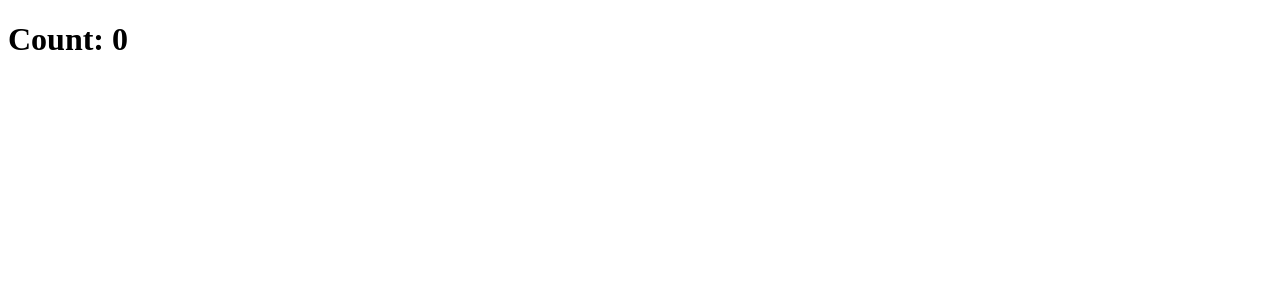
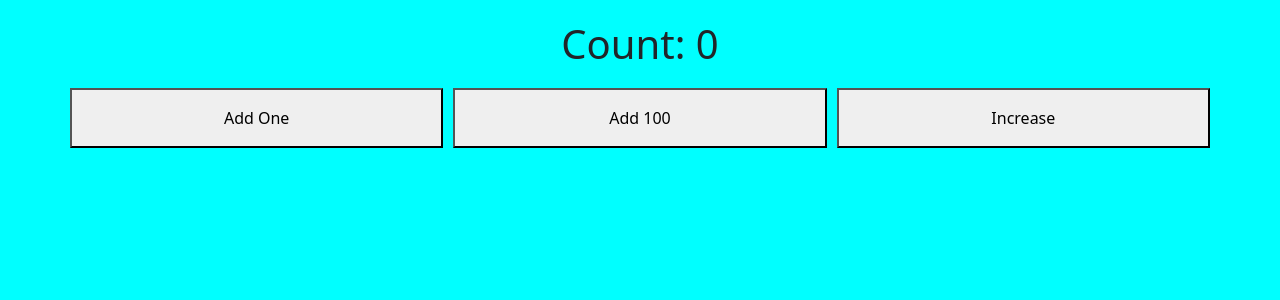
Before and after one commit to mate-academy/react_counter, a React (Create React App) app: page / in a window 1280 px wide. Shown: the top 300 px of the page. Built offline with nearby package versions, Linux system fonts and the light colour scheme; the HTML template or start-up script is replaced by a standard one.

Commit message:
initial commit

```diff
--- a/package.json
+++ b/package.json
@@ -9,6 +9,7 @@
     "@types/node": "^12.20.18",
     "@types/react": "^17.0.15",
     "@types/react-dom": "^17.0.9",
+    "bootstrap": "^5.1.0",
     "node-sass": "^6.0.1",
     "react": "^17.0.2",
     "react-dom": "^17.0.2",
--- a/src/App.scss
+++ b/src/App.scss
@@ -1 +1,19 @@
-// styles go here
+.App {
+  height: 100vh;
+  background-color: aqua;
+  padding: 20px;
+}
+
+.container {
+  text-align: center;
+}
+
+.title {
+  margin-bottom: 20px;
+}
+
+.button {
+  &:not(:last-child) {
+    margin-right: 10px;
+  }
+}
--- a/src/App.tsx
+++ b/src/App.tsx
@@ -1,16 +1,81 @@
 import React from 'react';
 import './App.scss';
+import 'bootstrap/dist/css/bootstrap.min.css';
 
-class App extends React.Component {
-  addOne = () => {};
+interface State {
+  count: number;
+}
 
-  add100 = () => {};
+class App extends React.Component<{}, State> {
+  state: State = {
+    count: 0,
+  };
 
-  increase = () => {};
+  addOne = () => {
+    this.setState((state) => {
+      return {
+        count: state.count + 1,
+      };
+    });
+  };
+
+  add100 = () => {
+    this.setState((state) => {
+      return {
+        count: state.count + 100,
+      };
+    });
+  };
+
+  increase = () => {
+    this.setState((state) => {
+      this.addOne();
+
+      return state.count % 5 === 0
+        ? this.add100()
+        : null;
+    });
+  };
 
   render() {
+    const { count } = this.state;
+
     return (
-      <h1>Count: 0</h1>
+      <div className="App">
+        <div className="container">
+          <h1 className="title">
+            Count:
+            {' '}
+            {count}
+          </h1>
+
+          <div className="row">
+            <button
+              type="button"
+              className="button col p-2 p-xl-3"
+              onClick={this.addOne}
+            >
+              Add One
+            </button>
+
+            <button
+              type="button"
+              className="button col p-2 p-xl-3"
+              onClick={this.add100}
+            >
+              Add 100
+            </button>
+
+            <button
+              type="button"
+              className="button col p-2 p-xl-3"
+              onClick={this.increase}
+            >
+              Increase
+            </button>
+          </div>
+        </div>
+      </div>
     );
   }
 }
```
Also changed, not shown: 1 other file (tests, documents, lock files or other folders).
